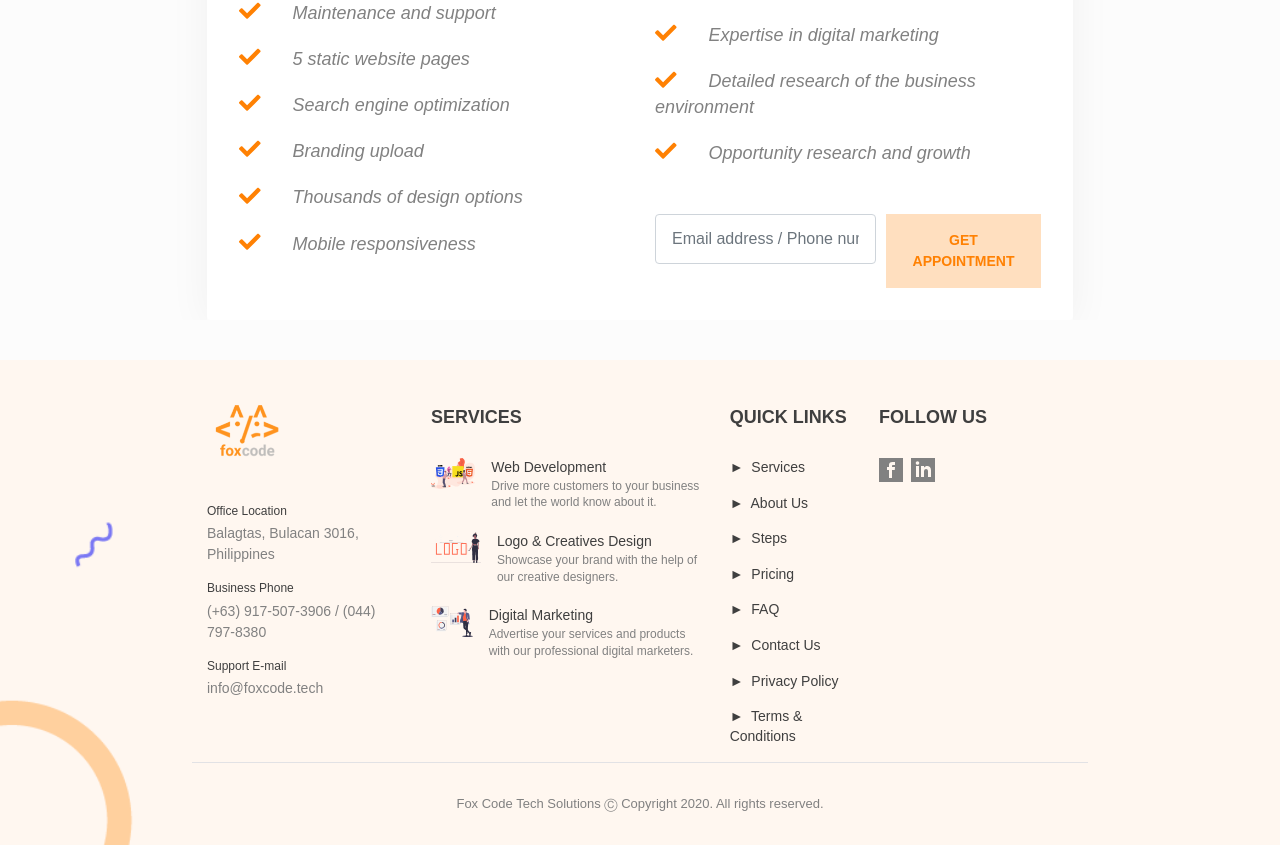
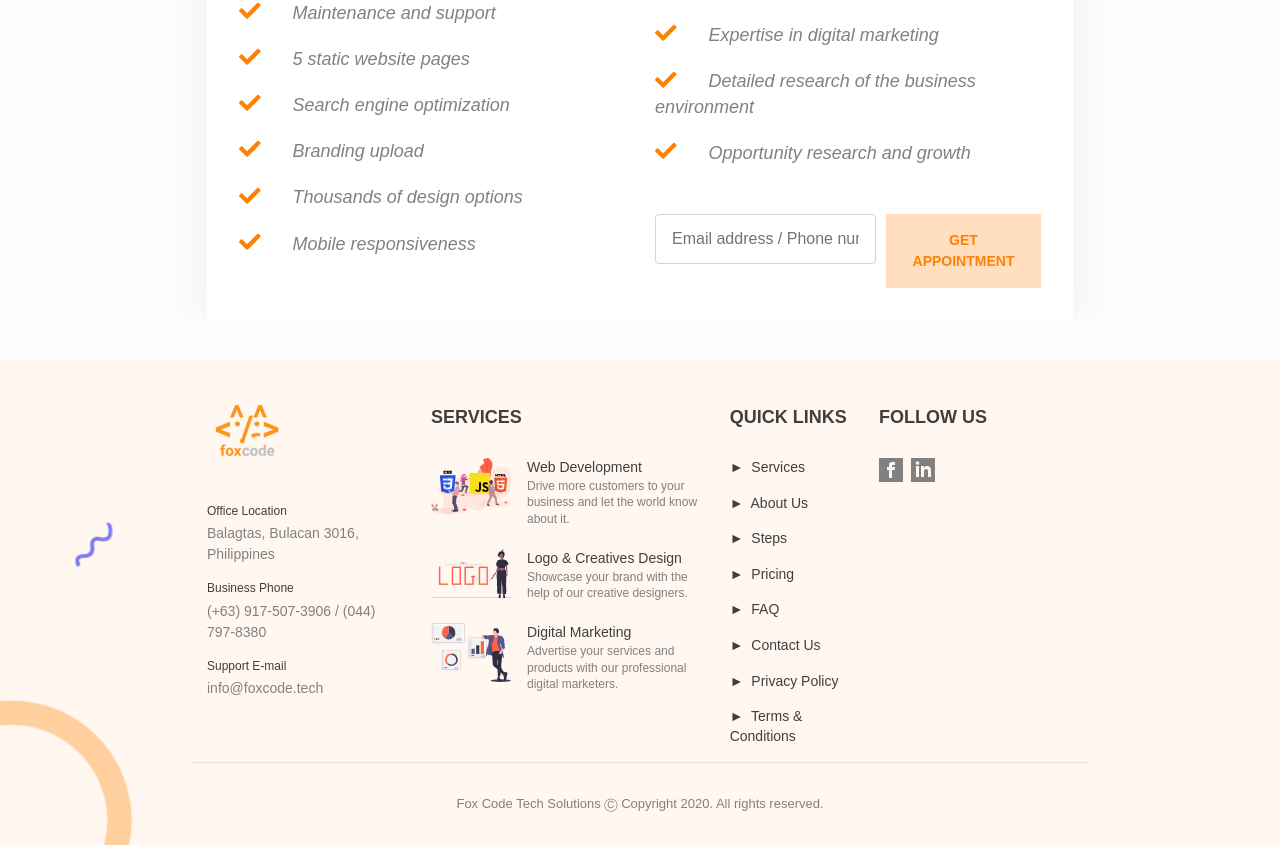
Before and after one commit to TheoInTech/foxcode-tech, a React (Create React App) app: page / in a window 1280 px wide. Shown: the part 5062-5907 px from the top of the page. Built offline with nearby package versions, Linux system fonts and the light colour scheme.

Commit message:
Min width for footer images

```diff
--- a/src/components/Footer/Footer.scss
+++ b/src/components/Footer/Footer.scss
@@ -50,6 +50,7 @@
                         &__image {
                             margin-right: 16px;
                             width: 80px;
+                            min-width: 80px;
                         }
 
                         &__title {
```
